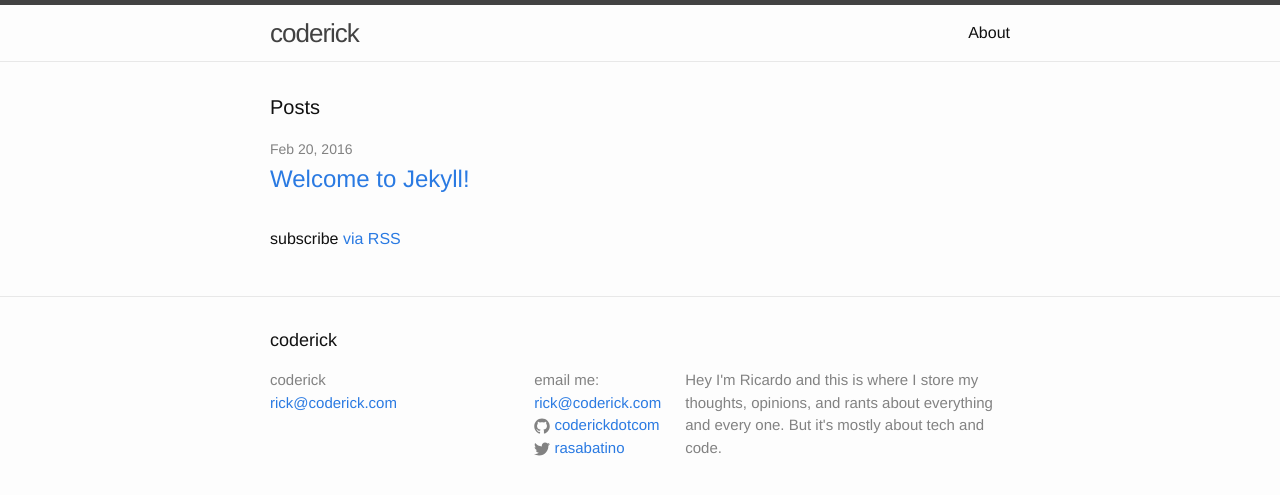
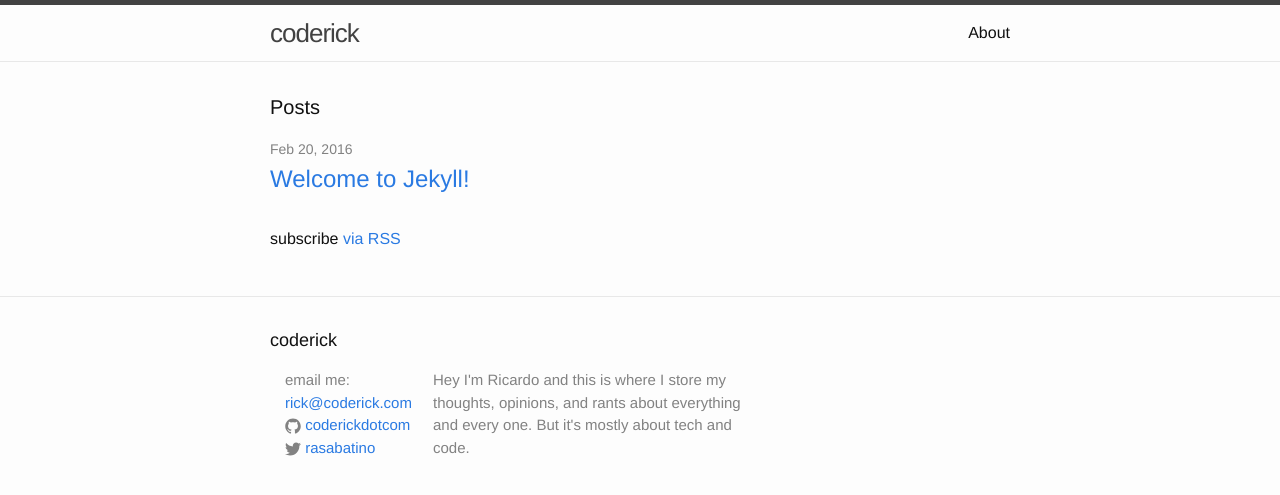
Before and after one commit to NeftaliYagua/coderickdotcom.github.io, a Jekyll site: the page built from index.html, in a window 1280 px wide. Shown: the top 495 px of the page. Built offline with Jekyll 4.4.1, drawn with Linux system fonts in a browser that asks for light colours.

Commit message:
more footer shenanigans

```diff
--- a/_includes/footer.html
+++ b/_includes/footer.html
@@ -5,13 +5,6 @@
     <h2 class="footer-heading">{{ site.title }}</h2>
 
     <div class="footer-col-wrapper">
-      <div class="footer-col footer-col-1">
-        <ul class="contact-list">
-          <li>{{ site.title }}</li>
-          <li><a href="mailto:{{ site.email }}">{{ site.email }}</a></li>
-        </ul>
-      </div>
-
       <div class="footer-col footer-col-2">
         <ul class="social-media-list">
           <li>email me: <a href="mailto:{{ site.email }}">{{ site.email }}</a></li>
--- a/_sass/_layout.scss
+++ b/_sass/_layout.scss
@@ -116,7 +116,6 @@
 .footer-col-wrapper {
     font-size: 15px;
     color: $grey-color;
-    margin-left: -$spacing-unit / 2;
     @extend %clearfix;
 }
 
```
